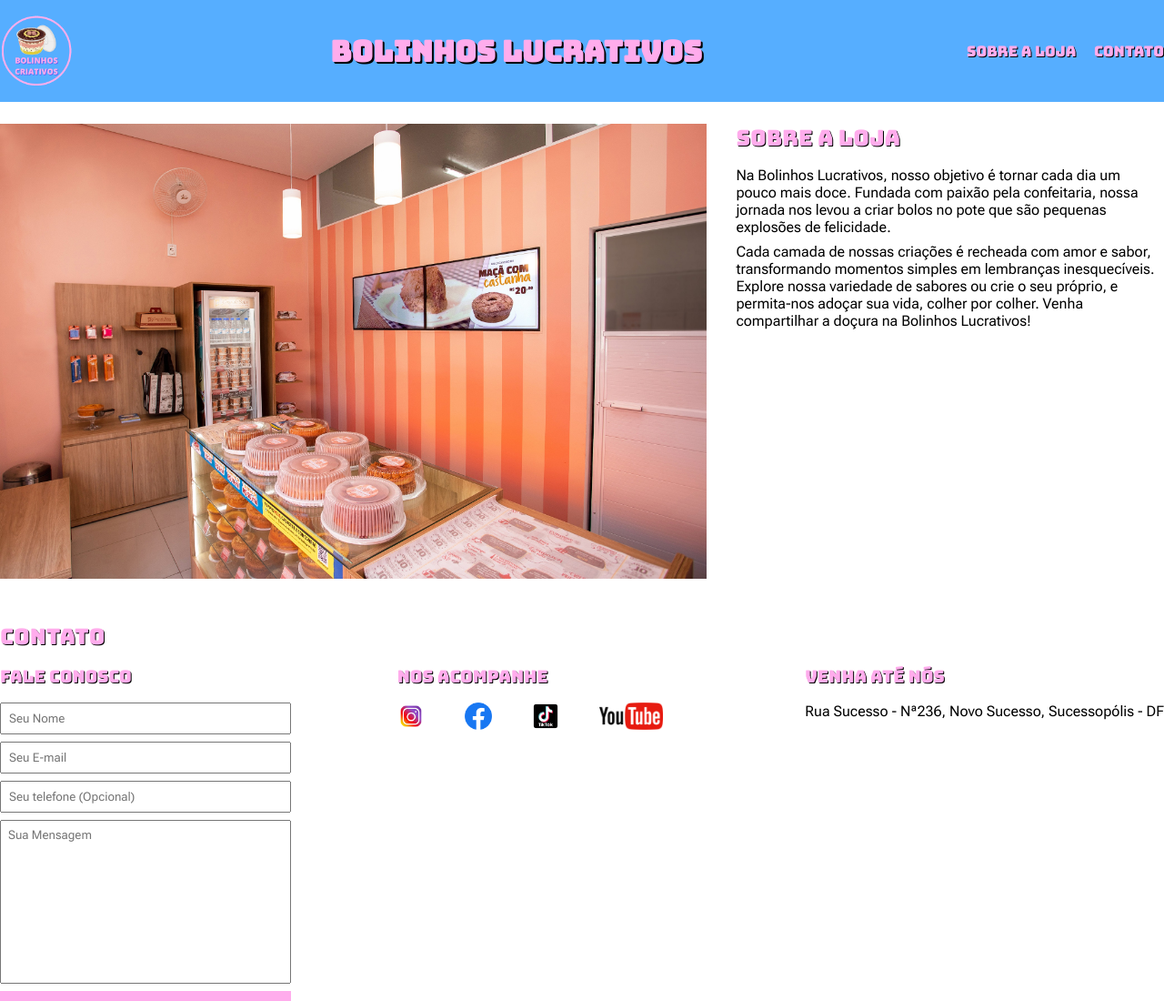
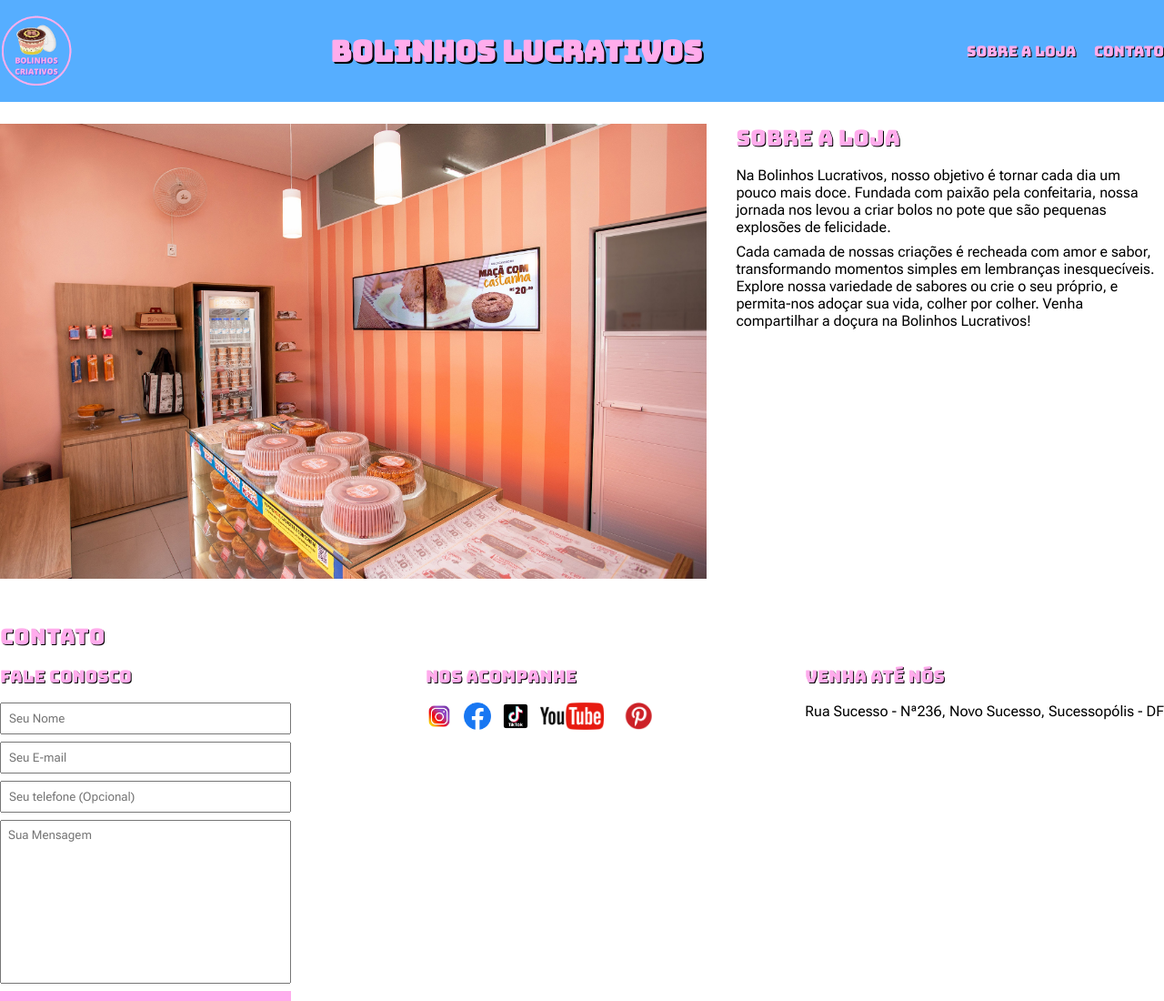
Before and after one commit to Jeffersonmk/site_bolo_no_pote, a plain HTML site: page index.html in a window 1280 px wide. Shown: the top 1100 px of the page at 91% size. Drawn offline with Linux system fonts and the light colour scheme.

Commit message:
- Modified: changelog.md, index.html and main.css. - Add: Images/Pinterest.png.

```diff
--- a/index.html
+++ b/index.html
@@ -1,5 +1,5 @@
 <!DOCTYPE html>
-<html lang="pt">
+<html lang="pt-br">
 <head>
     <meta charset="UTF-8">
     <meta name="viewport" content="width=device-width, initial-scale=1.0">
@@ -82,6 +82,11 @@
                                 <img src="Images/youtube.png" alt="Logo do Youtube">
                             </a>
                         </li>
+                        <li>
+                            <a href="#" Visite nosso perfil no Pinterest>
+                                <img src="Images/Pinterest.png" alt="Logo do Pinterest">
+                            </a>
+                        </li>
                     </ul>
                 </div>
                 <div>
@@ -100,5 +105,4 @@
         </div>
     </footer>
 </body>
-
 </html>
--- a/main.css
+++ b/main.css
@@ -85,6 +85,7 @@ section img {
 
 .social-links img {
     height: 30px;
+    margin-right: 0;
 }
 
 .social-links li {
```
Also changed, not shown: Images/Pinterest.png (added), 1 other file. Lines whose indentation alone changed are shown as unchanged.
